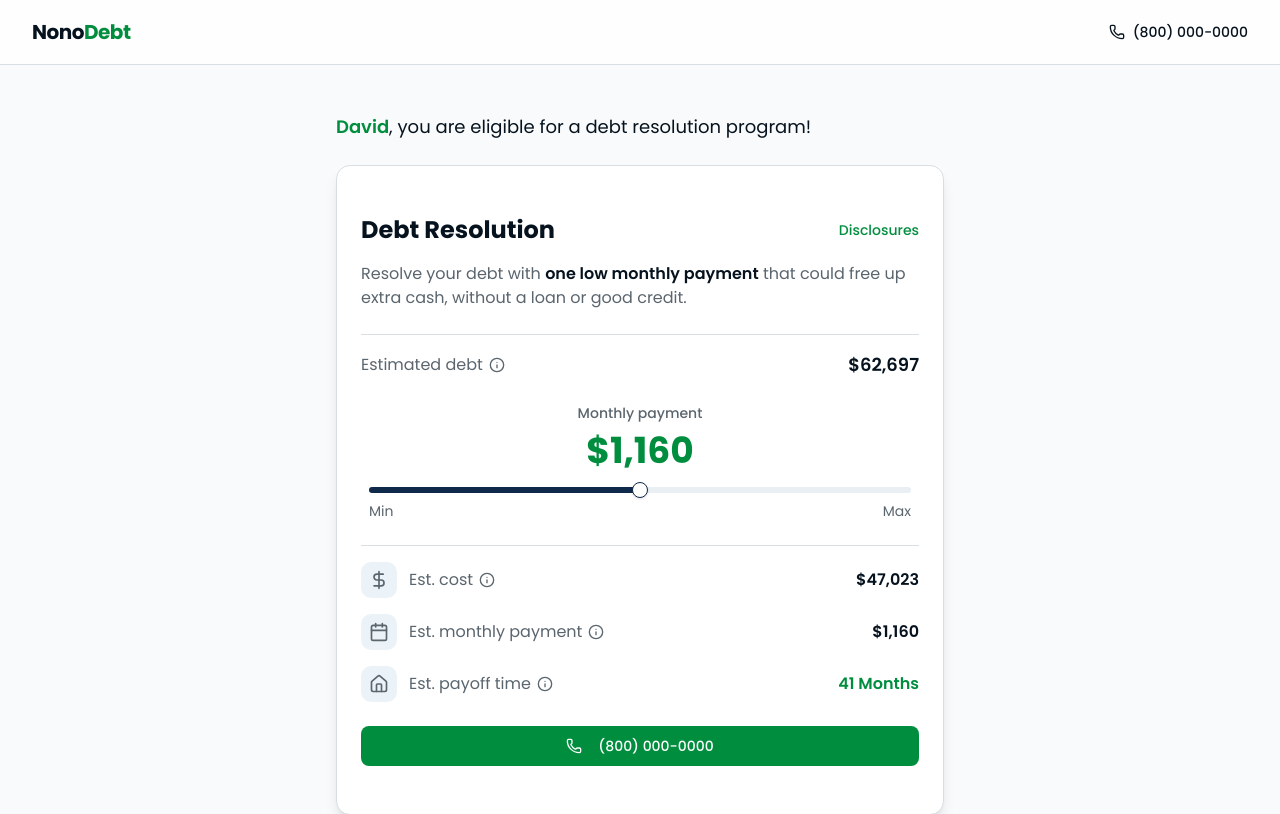
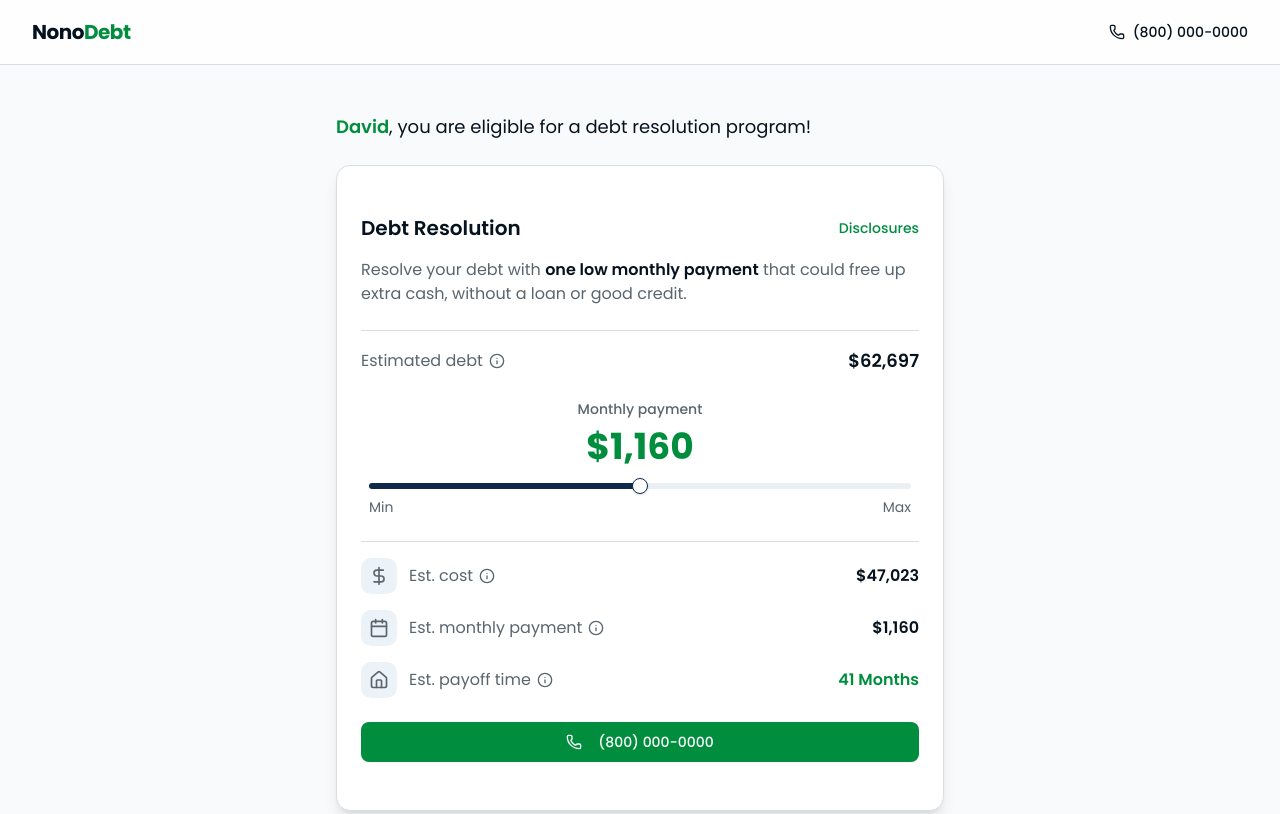
Before and after one commit to konstantin-limassol/nonoStage, a Next.js app: page /plan in a window 1280 px wide. Shown: the top 814 px of the page. Built offline with nearby package versions, Linux system fonts and the light colour scheme.

Commit message:
style: adjust header size for better visual hierarchy\n\nChange "Debt Resolution" header for improved text hierarchy.

```diff
--- a/app/plan/page.tsx
+++ b/app/plan/page.tsx
@@ -115,7 +115,7 @@ export default function PlanPage() {
             <CardContent className="p-6">
               {/* Header */}
               <div className="mb-4 flex items-center justify-between">
-                <h2 className="text-2xl font-bold text-foreground">Debt Resolution</h2>
+                <h2 className="text-lg font-semibold text-foreground sm:text-xl">Debt Resolution</h2>
                 <button className="text-sm font-medium text-accent hover:underline">
                   Disclosures
                 </button>
```
